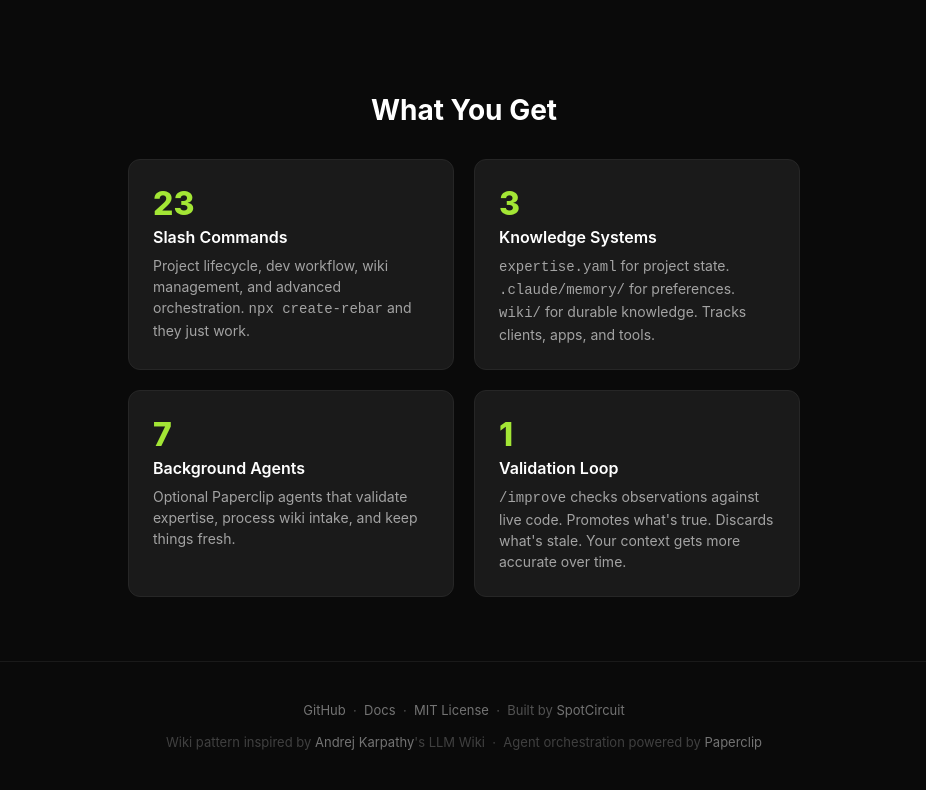
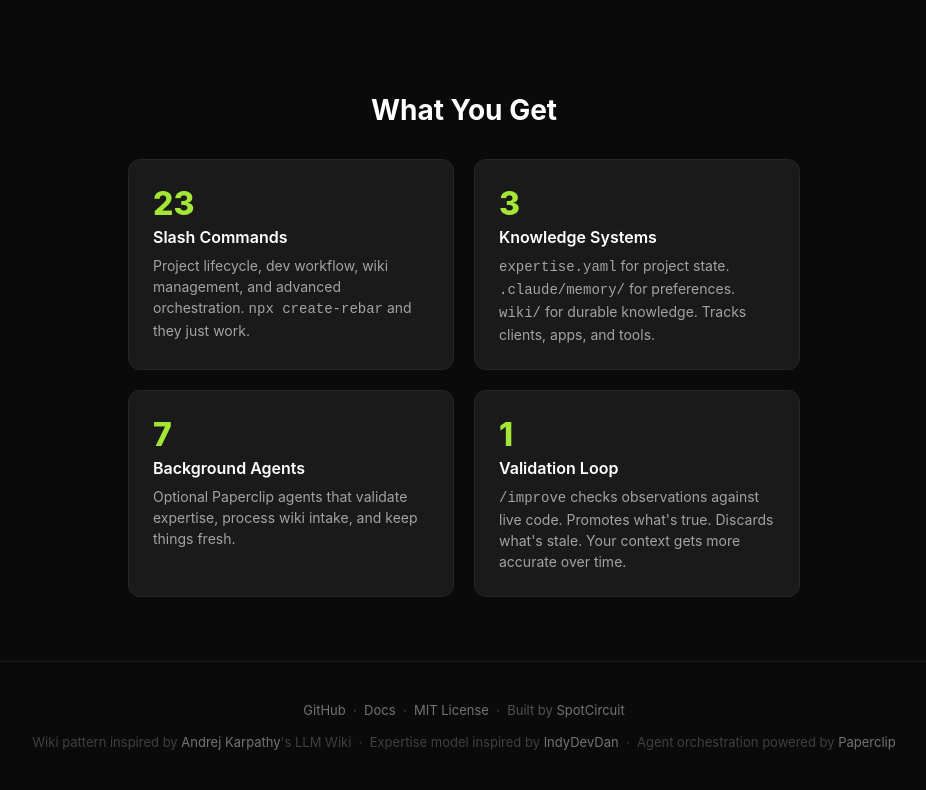
Before and after one commit to spotcircuit/getrebar-site, a website: page index.html in a window 1280 px wide. Shown: the part 1005-1795 px from the top of the page, without its empty margins (176-1102 px from the left). Drawn offline with Linux system fonts and the light colour scheme.

Commit message:
Add IndyDevDan attribution to footer
Co-Authored-By: Claude Opus 4.6 (1M context) <noreply@anthropic.com>

```diff
--- a/index.html
+++ b/index.html
@@ -306,7 +306,7 @@
     &nbsp;&middot;&nbsp;
     Built by <a href="https://github.com/spotcircuit">SpotCircuit</a>
     <br><br>
-    <span style="color: #404040;">Wiki pattern inspired by <a href="https://karpathy.ai/">Andrej Karpathy</a>'s LLM Wiki &nbsp;&middot;&nbsp; Agent orchestration powered by <a href="https://github.com/paperclipai/paperclip">Paperclip</a></span>
+    <span style="color: #404040;">Wiki pattern inspired by <a href="https://karpathy.ai/">Andrej Karpathy</a>'s LLM Wiki &nbsp;&middot;&nbsp; Expertise model inspired by <a href="https://www.youtube.com/@indydevdan">IndyDevDan</a> &nbsp;&middot;&nbsp; Agent orchestration powered by <a href="https://github.com/paperclipai/paperclip">Paperclip</a></span>
   </footer>
 
 </body>
```
